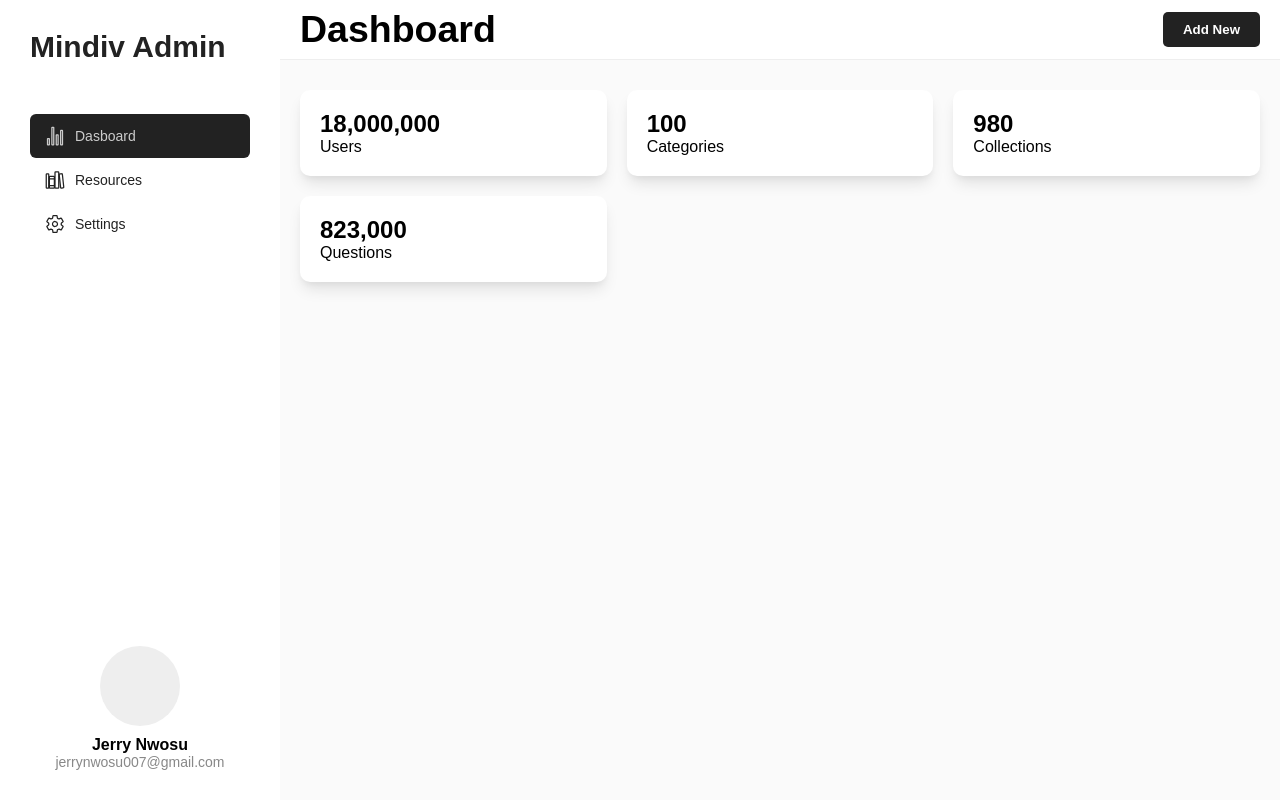
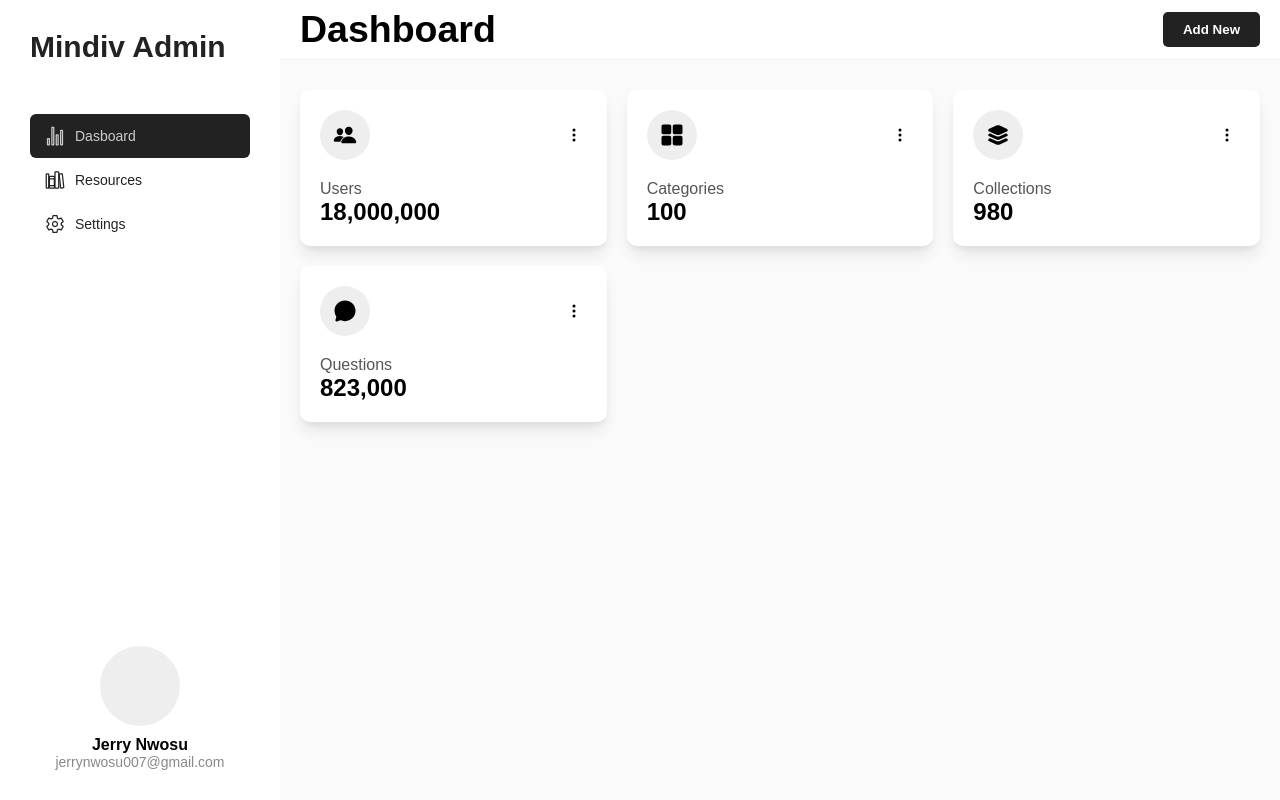
Before and after one commit to mindiv/mindiv-admin, a React (Vite) app: page / in a window 1280 px wide. Built offline with nearby package versions, Linux system fonts and the light colour scheme; a web font is replaced by a local one.

Commit message:
update: stats card

```diff
--- a/src/components/Stats.tsx
+++ b/src/components/Stats.tsx
@@ -1,13 +1,20 @@
 import React from 'react';
+import {
+  IoChatbubble,
+  IoEllipsisVertical,
+  IoGrid,
+  IoLayers,
+  IoPeople,
+} from 'react-icons/io5';
 import styled from 'styled-components';
 import Number from './misc/Number';
 
 const Stats = () => {
   const statsData = [
-    { name: 'Users', total: 18000000 },
-    { name: 'Categories', total: 100 },
-    { name: 'Collections', total: 980 },
-    { name: 'Questions', total: 823000 },
+    { name: 'Users', total: 18000000, icon: <IoPeople /> },
+    { name: 'Categories', total: 100, icon: <IoGrid /> },
+    { name: 'Collections', total: 980, icon: <IoLayers /> },
+    { name: 'Questions', total: 823000, icon: <IoChatbubble /> },
   ];
 
   return (
@@ -22,17 +29,23 @@ const Stats = () => {
 };
 
 interface StatsProps {
-  data: { name: string; total: number };
+  data: { name: string; total: number; icon: JSX.Element };
 }
 
 const StatCard = ({ data }: StatsProps) => {
   return (
     <Card>
       <div>
+        <div className="card-top">
+          <div className="card-icon">{data.icon}</div>
+          <div className="card-more">
+            <IoEllipsisVertical />
+          </div>
+        </div>
+        <p className="card-title">{data.name}</p>
         <h2>
           <Number number={data.total} />
         </h2>
-        <p>{data.name}</p>
       </div>
     </Card>
   );
@@ -52,6 +65,41 @@ const Card = styled.div`
   border-radius: 10px;
   box-shadow: rgba(0, 0, 0, 0.1) 0px 10px 15px -3px,
     rgba(0, 0, 0, 0.05) 0px 4px 6px -2px;
+
+  .card-title {
+    font-size: 16px;
+    color: #555;
+  }
+
+  .card-top {
+    display: flex;
+    margin-bottom: 20px;
+    align-items: center;
+    justify-content: space-between;
+  }
+
+  .card-icon {
+    width: 50px;
+    height: 50px;
+    background-color: #eee;
+    border-radius: 50%;
+    display: flex;
+    justify-content: center;
+    align-items: center;
+    font-size: 24px;
+  }
+
+  .card-more {
+    display: flex;
+    justify-content: center;
+    align-items: center;
+    padding: 5px;
+    border-radius: 50%;
+    cursor: pointer;
+    :hover {
+      background-color: #eee;
+    }
+  }
 `;
 
 export default Stats;
--- /dev/null
+++ b/src/features/authSlice.ts
@@ -0,0 +1 @@
+import { createSlice, createAsyncThunk } from '@reduxjs/toolkit';
```
